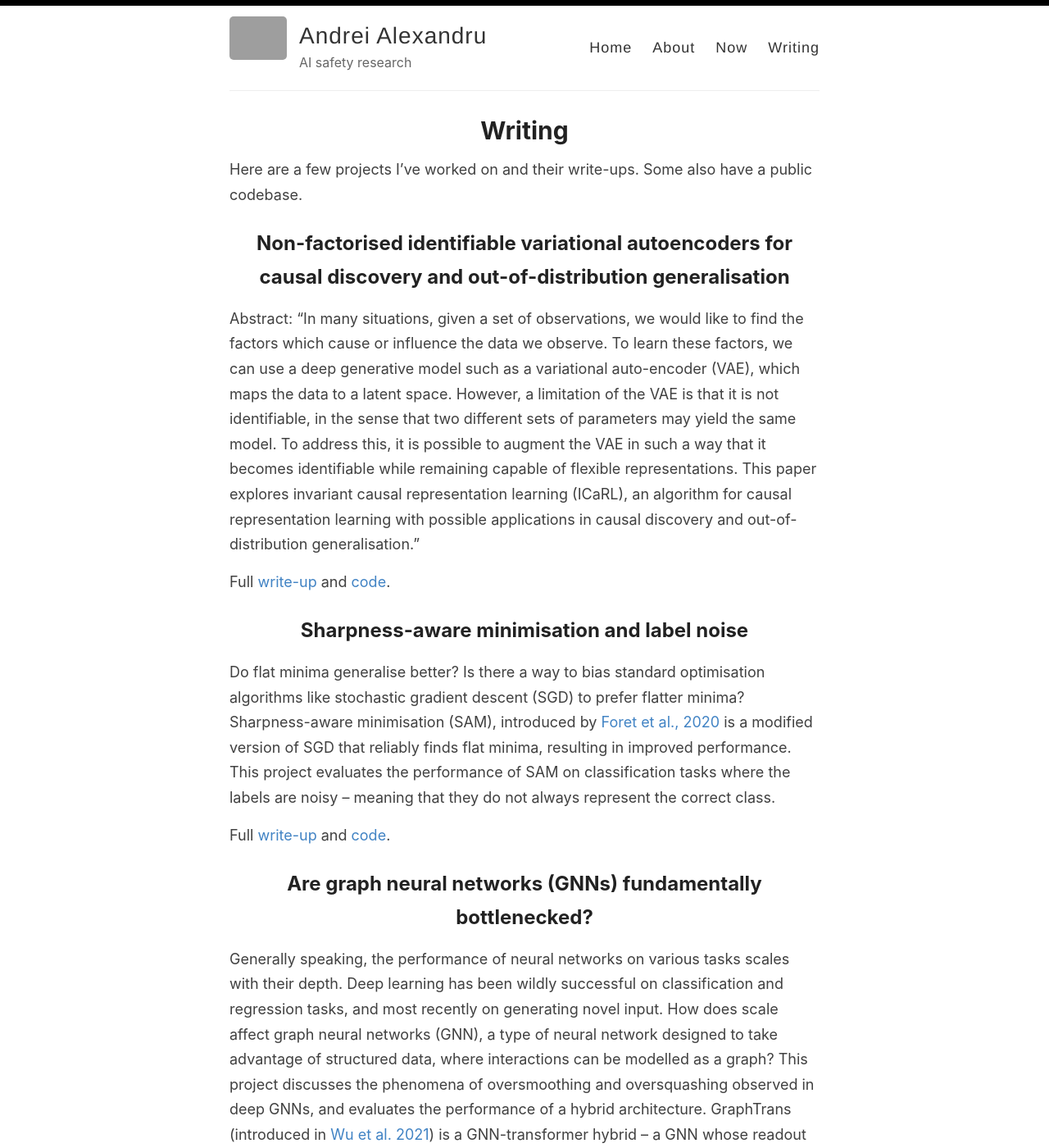
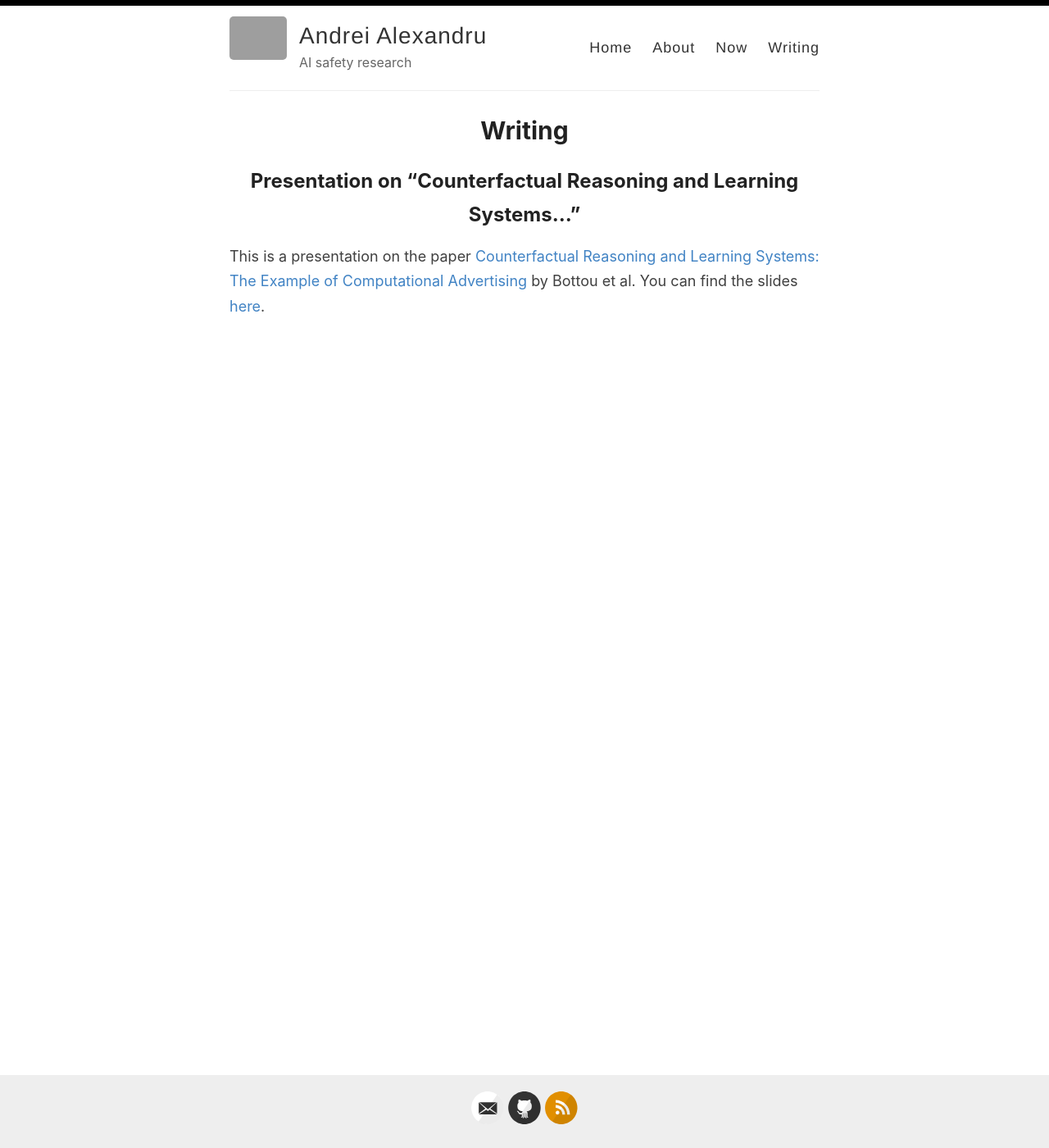
Before and after one commit to inwaves/inwaves.github.io, a Jekyll site: the page built from _pages/writing.md, in a window 1280 px wide and 1400 px high. Shown: the whole window at 82% size. Built offline with Jekyll 4.4.1, drawn with Linux system fonts in a browser that asks for light colours; some of the changed text lies outside the part shown; grey boxes are pictures that could not be loaded.

Commit message:
Separate pages for write-ups

```diff
--- a/_pages/writing.md
+++ b/_pages/writing.md
@@ -4,27 +4,5 @@
 permalink: /writing/
 ---
 
-Here are a few projects I've worked on and their write-ups. Some also have a public codebase.
-
-## Non-factorised identifiable variational autoencoders for causal discovery and out-of-distribution generalisation
-Abstract: "In many situations, given a set of observations, we would like to find the factors which cause or influence the data we observe. To learn these factors, we can use a deep generative model such as a variational auto-encoder (VAE), which maps the data to a latent space. However, a limitation of the VAE is that it is not identifiable, in the sense that two different sets of parameters may yield the same model. To address this, it is possible to augment the VAE in such a way that it becomes identifiable while remaining capable of flexible representations. This paper explores invariant causal representation learning (ICaRL), an algorithm for causal representation learning with possible applications in causal discovery and out-of-distribution generalisation."
-
-Full [write-up](../assets/icarl.pdf) and [code](https://github.com/inwaves/icarl).
-
-## Sharpness-aware minimisation and label noise
-Do flat minima generalise better? Is there a way to bias standard optimisation algorithms like stochastic gradient descent (SGD) to prefer flatter minima? Sharpness-aware minimisation (SAM), introduced by [Foret et al., 2020](https://arxiv.org/abs/2010.01412) is a modified version of SGD that reliably finds flat minima, resulting in improved performance. This project evaluates the performance of SAM on classification tasks where the labels are noisy -- meaning that they do not always represent the correct class.
-
-Full [write-up](../assets/sam.pdf) and [code](https://github.com/inwaves/sam-noisy-labels).
-
-## Are graph neural networks (GNNs) fundamentally bottlenecked?
-Generally speaking, the performance of neural networks on various tasks scales with their depth. Deep learning has been wildly successful on classification and regression tasks, and most recently on generating novel input. How does scale affect graph neural networks (GNN), a type of neural network designed to take advantage of structured data, where interactions can be modelled as a graph? This project discusses the phenomena of oversmoothing and oversquashing observed in deep GNNs, and evaluates the performance of a hybrid architecture. GraphTrans (introduced in [Wu et al. 2021](https://proceedings.neurips.cc/paper/2021/hash/6e67691b60ed3e4a55935261314dd534-Abstract.html)) is a GNN-transformer hybrid -- a GNN whose readout function is a transformer -- which has recently had promising benchmark results.
-The full write-up is available at [this link](../assets/mpnn.pdf).
-
-## Comparing GPT-3 and RNNs as probabilistic generative models
-An investigation of transformers' and RNNs' ability to model long-term dependencies through the lens of probabilistic modelling. You can find the write-up [here](../assets/gpt3rnn.pdf), and the code [here](https://github.com/inwaves/prob-models).
-
-## Investigating short-term climate forecasts with surrogate modelling
-This project uses Gaussian processes (GPs) as surrogate models for accurate climate forecasting. We emulate the UKESM1.0 climate model for precipitation, surface temperature and snow thickness. Work in collaboration with ZI Attahiru, M Salam and K Spukas. Write-up [here](../assets/surrogate-modelling.pdf), codebase [here](https://github.com/inwaves/climate-surrogate-model).
-
 ## Presentation on "Counterfactual Reasoning and Learning Systems..."
 This is a presentation on the paper [Counterfactual Reasoning and Learning Systems: The Example of Computational Advertising](https://www.jmlr.org/papers/volume14/bottou13a/bottou13a.pdf) by Bottou et al. You can find the slides [here](../assets/counterfactual-reasoning.pdf).
```
Also changed, not shown: _posts/2021-12-20-climate-surrogate-model.md (added, +9 -0 lines), _posts/2022-01-01-gpt-probabilistic.md (added, +7 -0 lines), _posts/2022-02-01-sam-noisy-labels.md (added, +9 -0 lines), _posts/2022-02-15-gnn-bottleneck.md (added, +9 -0 lines), _posts/2022-03-01-icarl.md (added, +9 -0 lines).
